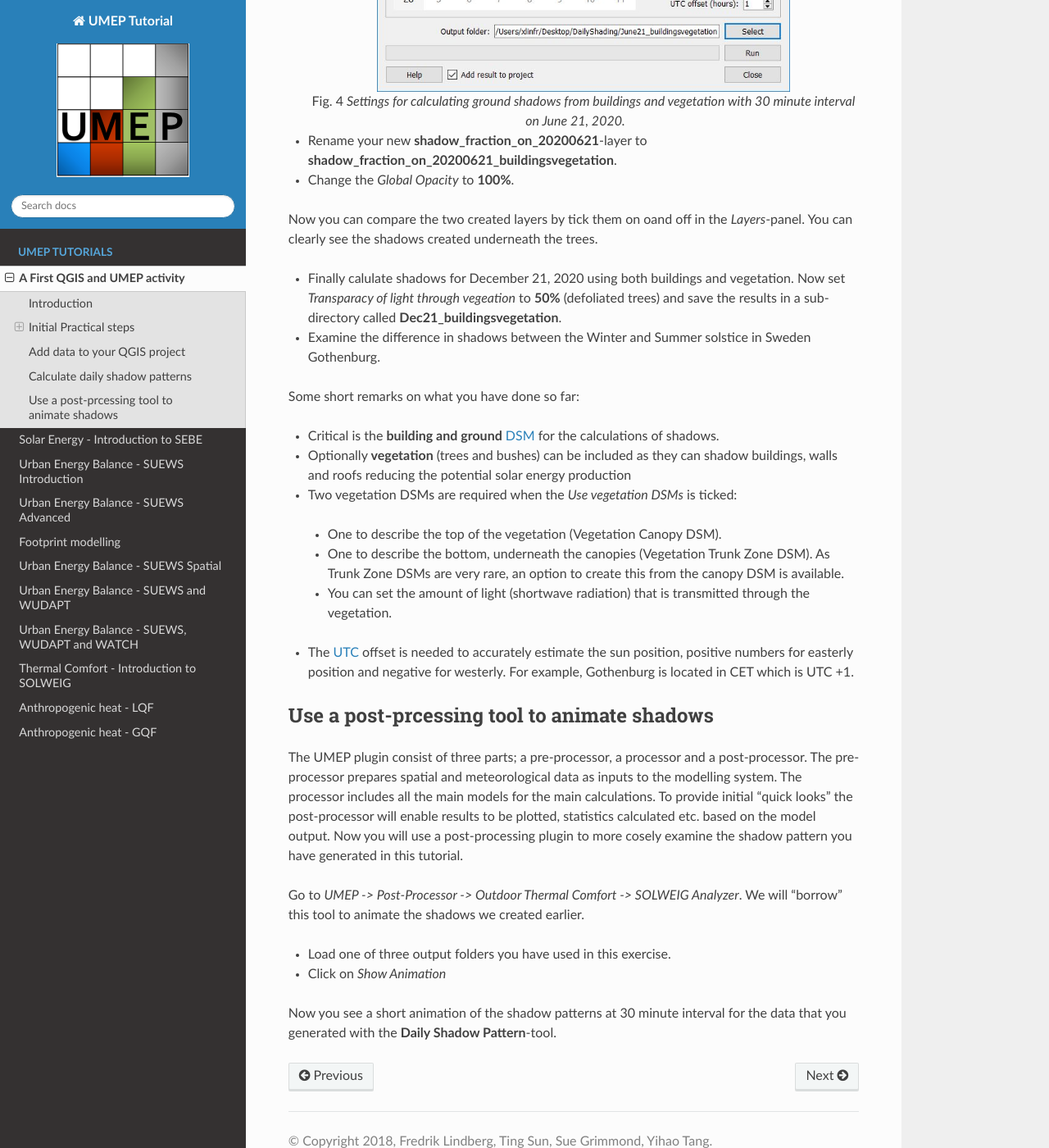
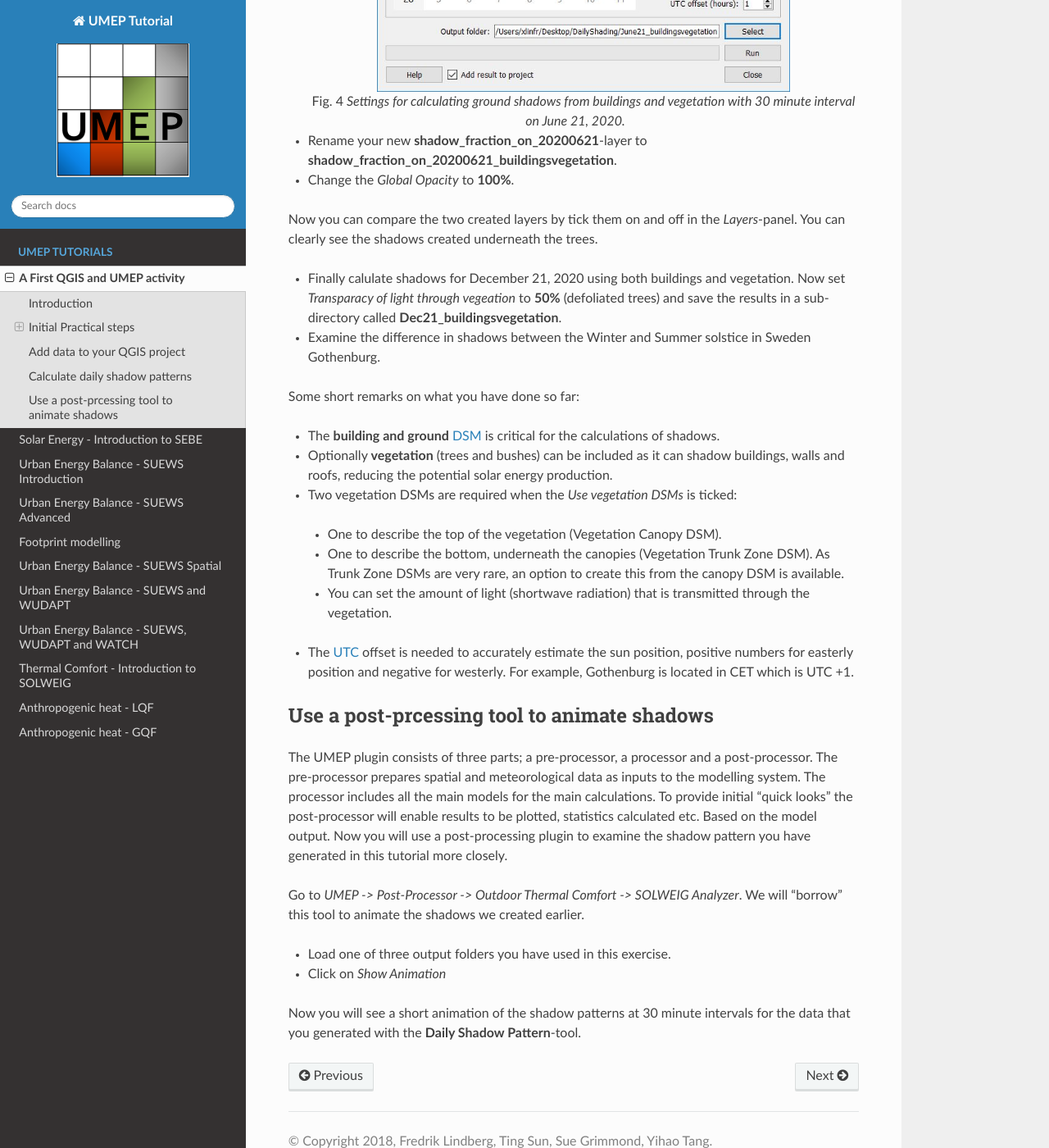
Before and after one commit to Urban-Meteorology-Reading/Tutorials, a Sphinx documentation site: the page built from docs/source/Tutorials/DailyShading.rst, in a window 1280 px wide and 1400 px high, scrolled down 4128 px. Shown: the whole window at 82% size. Built offline with Sphinx 7.4.7 and the Read the Docs theme 2.0.0, drawn with Linux system fonts in a browser that asks for light colours; some of the changed text lies outside the part shown.

Commit message:
Minor spelling and grammar changes

```diff
--- a/docs/source/Tutorials/DailyShading.rst
+++ b/docs/source/Tutorials/DailyShading.rst
@@ -79,13 +79,13 @@ Now you see the DSM where the CDSM has the value zero.
 Calculate daily shadow patterns
 -------------------------------
 
-- Open the **Daily Shadow Pattern** tool located at *UMEP -> Processor -> Solar Energy -> Daily Shadow Pattern* in the menu bar.
+- Open the **Daily Shadow Pattern** tool located at *UMEP -> Processor -> Solar radiation -> Daily Shadow Pattern* in the menu bar.
 
-This tool can do what it says, namely calculate gound shadow patterns based on a DSM and a CDSM.
+This tool can do what its name suggests, namely calculate gound shadow patterns based on a DSM and a CDSM.
 
 - Create a directory e.g. on your Desktop called **DailyShading**. Also create a sub-directory to **DailyShading** called **June21_buildings**.
 - Use this directory to save the result.
-- Set-up the tool as shown in the figure below. This will generate ground shadows from buildings every 30 minute on June 21, 2020. Click **Run**.
+- Set-up the tool as shown in the figure below. This will generate ground shadows from buildings every 30 minutes on June 21, 2020. Click **Run**.
 
   .. figure:: /images/Dailyshading21juneBuildings.jpg
      :alt:  None
@@ -94,10 +94,10 @@ This tool can do what it says, namely calculate gound shadow patterns based on a
 
      Settings for calculating ground shadows from buildings with 30 minute interval on June 21, 2020.
 
-When calculations are finished, a new layer has appeared in your QGIS project (**shadow_fraction_on_20200621**). This layer shows the fraction (0 to 1) of sunshine for all pixels in the raster. This layer is presented with a transparancy (*Global Opacity*) of 50%. You can change that under the *Transparency*-tab for the layer.
+When calculations have finished, a new layer will appear in your QGIS project (**shadow_fraction_on_20200621**). This layer shows the fraction (0 to 1) of sunshine for all pixels in the raster. This layer is presented with a transparancy (*Global Opacity*) of 50%. You can change that under the *Transparency*-tab for the layer.
 
 - Change the *Global Opacity* to 100% for easier comparison later on.
-- Rename **shadow_fraction_on_20200621** to **shadow_fraction_on_20200621_buildings** by right-click on the layer in the *Layers*-panel and choose *Rename Layer*.
+- Rename **shadow_fraction_on_20200621** to **shadow_fraction_on_20200621_buildings** by right-clicking on the layer in the *Layers*-panel and choose *Rename Layer*.
 - Go to the directory that you used as output folder. Here you find each individual shadow map for every 30 minute on June 21.
 - Now re-run with the same settings but include the CDSM as shown below. Create a new sub-directory called **June21_buildingsvegetation** and use this as your output location.
 
@@ -111,7 +111,7 @@ When calculations are finished, a new layer has appeared in your QGIS project (*
 - Rename your new **shadow_fraction_on_20200621**-layer to **shadow_fraction_on_20200621_buildingsvegetation**.
 - Change the *Global Opacity* to **100%**.
 
-Now you can compare the two created layers by tick them on oand off in the *Layers*-panel. You can clearly see the shadows created underneath the trees.
+Now you can compare the two created layers by tick them on and off in the *Layers*-panel. You can clearly see the shadows created underneath the trees.
 
 - Finally calulate shadows for December 21, 2020 using both buildings and vegetation. Now set *Transparacy of light through vegeation* to **50%** (defoliated trees) and save the results in a sub-directory called **Dec21_buildingsvegetation**.
 
@@ -120,8 +120,8 @@ Now you can compare the two created layers by tick them on oand off in the *Laye
 
 Some short remarks on what you have done so far:
 
--  Critical is the **building and ground** `DSM <http://umep-docs.readthedocs.io/en/latest/Abbreviations.html>`__ for the calculations of shadows.
--  Optionally **vegetation** (trees and bushes) can be included as they can shadow buildings, walls and roofs reducing the potential solar energy production
+-  The **building and ground** `DSM <http://umep-docs.readthedocs.io/en/latest/Abbreviations.html>`__ is critical for the calculations of shadows.
+-  Optionally **vegetation** (trees and bushes) can be included as it can shadow buildings, walls and roofs, reducing the potential solar energy production.
 -  Two vegetation DSMs are required when the *Use vegetation DSMs* is ticked:
 
   + One to describe the top of the vegetation (Vegetation Canopy DSM).
@@ -134,11 +134,11 @@ Some short remarks on what you have done so far:
 Use a post-prcessing tool to animate shadows
 --------------------------------------------
 
-The UMEP plugin consist of three parts; a pre-processor, a processor and a post-processor. The pre-processor prepares spatial and meteorological data as inputs to the modelling system. The processor includes all the main models for the main calculations. To provide initial “quick looks” the post-processor will enable results to be plotted, statistics calculated etc. based on the model output. Now you will use a post-processing plugin to more cosely examine the shadow pattern you have generated in this tutorial.
+The UMEP plugin consists of three parts; a pre-processor, a processor and a post-processor. The pre-processor prepares spatial and meteorological data as inputs to the modelling system. The processor includes all the main models for the main calculations. To provide initial “quick looks” the post-processor will enable results to be plotted, statistics calculated etc. Based on the model output. Now you will use a post-processing plugin to examine the shadow pattern you have generated in this tutorial more closely.
 
 Go to *UMEP -> Post-Processor -> Outdoor Thermal Comfort -> SOLWEIG Analyzer*. We will "borrow" this tool to animate the shadows we created earlier.
 
 - Load one of three output folders you have used in this exercise.
 - Click on *Show Animation*
 
-Now you see a short animation of the shadow patterns at 30 minute interval for the data that you generated with the **Daily Shadow Pattern**-tool.
+Now you will see a short animation of the shadow patterns at 30 minute intervals for the data that you generated with the **Daily Shadow Pattern**-tool.
```
Also changed, not shown: other parts of docs/source/Tutorials/DailyShading.rst (+3 -3 lines).
